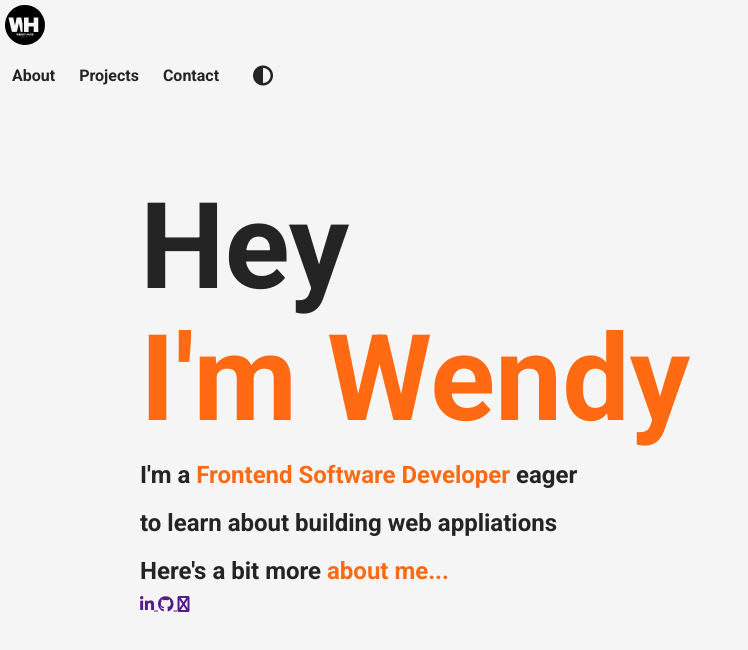
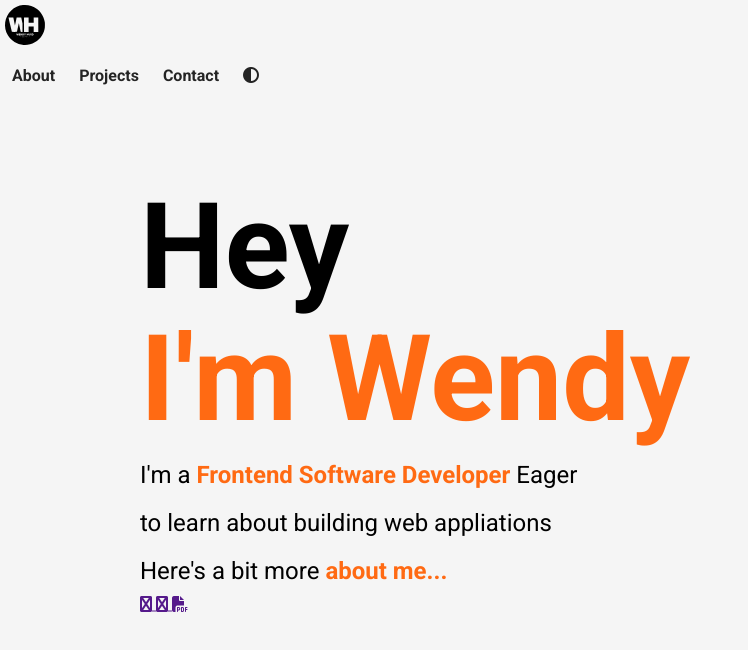
Before and after one commit to GISWSH/Module4, a plain HTML site: page index.html in a window 1280 px wide. Shown: the whole page, without its empty margins (0-748 px from the left). Drawn offline with Linux system fonts and the light colour scheme.

Commit message:
#updating for Module 4

```diff
--- a/index.html
+++ b/index.html
@@ -20,12 +20,14 @@
                     link__hover-effect
                     link__hover-effect--black
                     ">About</a>
+                    </li>
                 <li class="nav__link">
                     <a href="#" class="
                     nav__link--anchor
                     link__hover-effect
                     link__hover-effect--black
                     ">Projects</a>
+                </li>
                 <li class="nav__link">
                     <a href="#" class="
                     nav__link--anchor
@@ -38,28 +40,29 @@
                     nav__link--anchor
                     link__hover-effect
                     link__hover-effect--black
-                    "><i class="fas fa-solid fa-circle-half-stroke"></i>
+                    "><i class="fas fa-adjust"></i></a>
                     </li>
                     </ul>
         </nav>
+
         <header class="header">
             <div class="header__content">
                 <h1 class="title">Hey</h1>
                 <h1 class="title orange">I'm Wendy</h1>
                 <p class="header__para">
-                    I'm a <b class="orange">Frontend Software Developer</b> eager to learn about building web appliations
+                    I'm a <b class="orange">Frontend Software Developer</b> Eager to learn about building web appliations
                     <br>
                     Here's a bit more <b class="orange">about me...</b>
                 </p>
                 <div class="social__list">
                     <a href="" class="social__link">
-                        <i class="fab fa-linkedin-in"></i>
+                        <i class="fas fa-linkedin-in"></i>
                     </a>
                     <a href="" class="social__link">
-                        <i class="fab fa-github"></i>
+                        <i class="fas fa-github"></i>
                     </a>
                     <a href="" class="social__link">
-                        <i class="fab fa-file-pdf"></i>
+                        <i class="fas fa-file-pdf"></i>
                     </a>
                 </div>
             </div>
```
